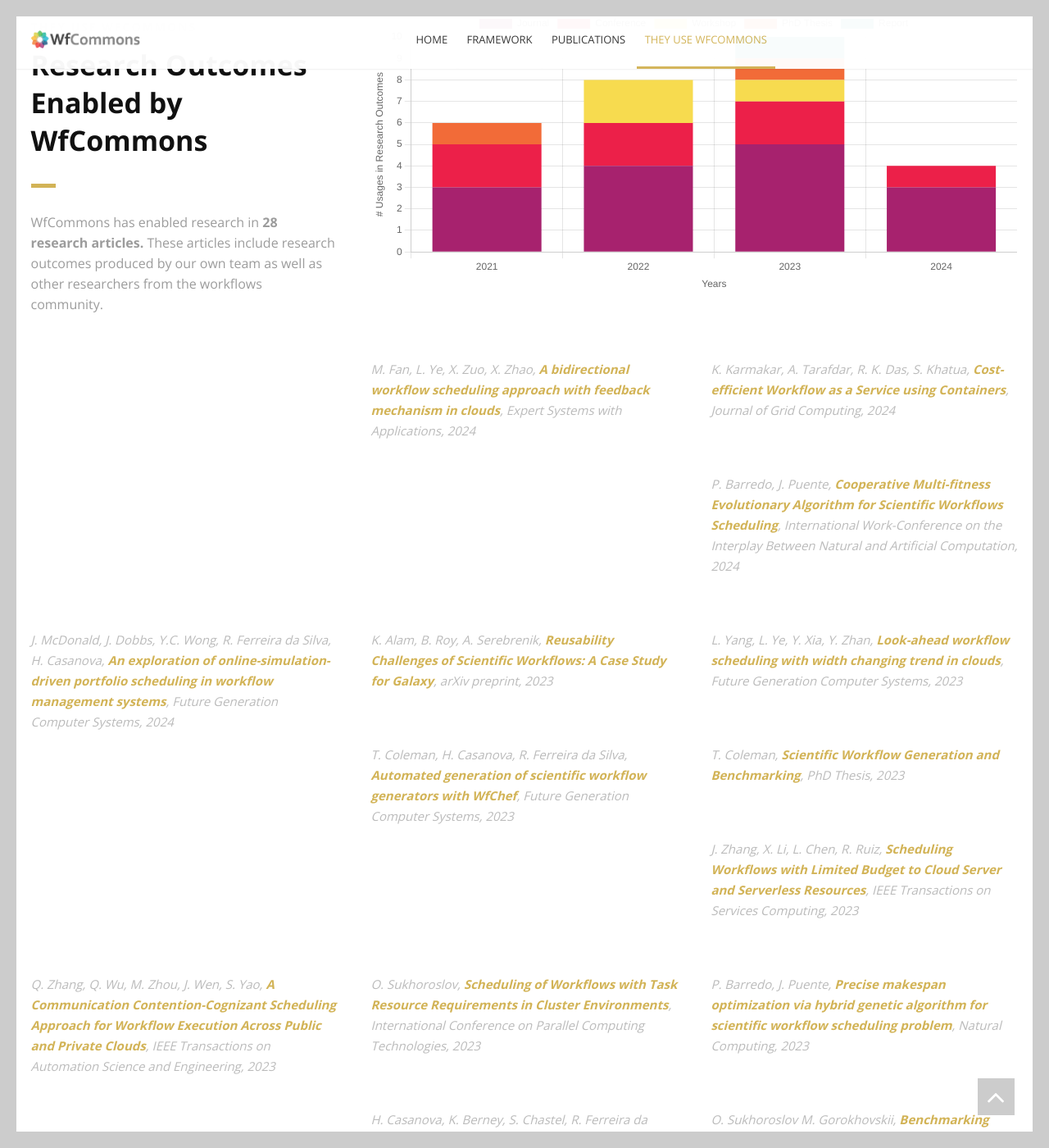
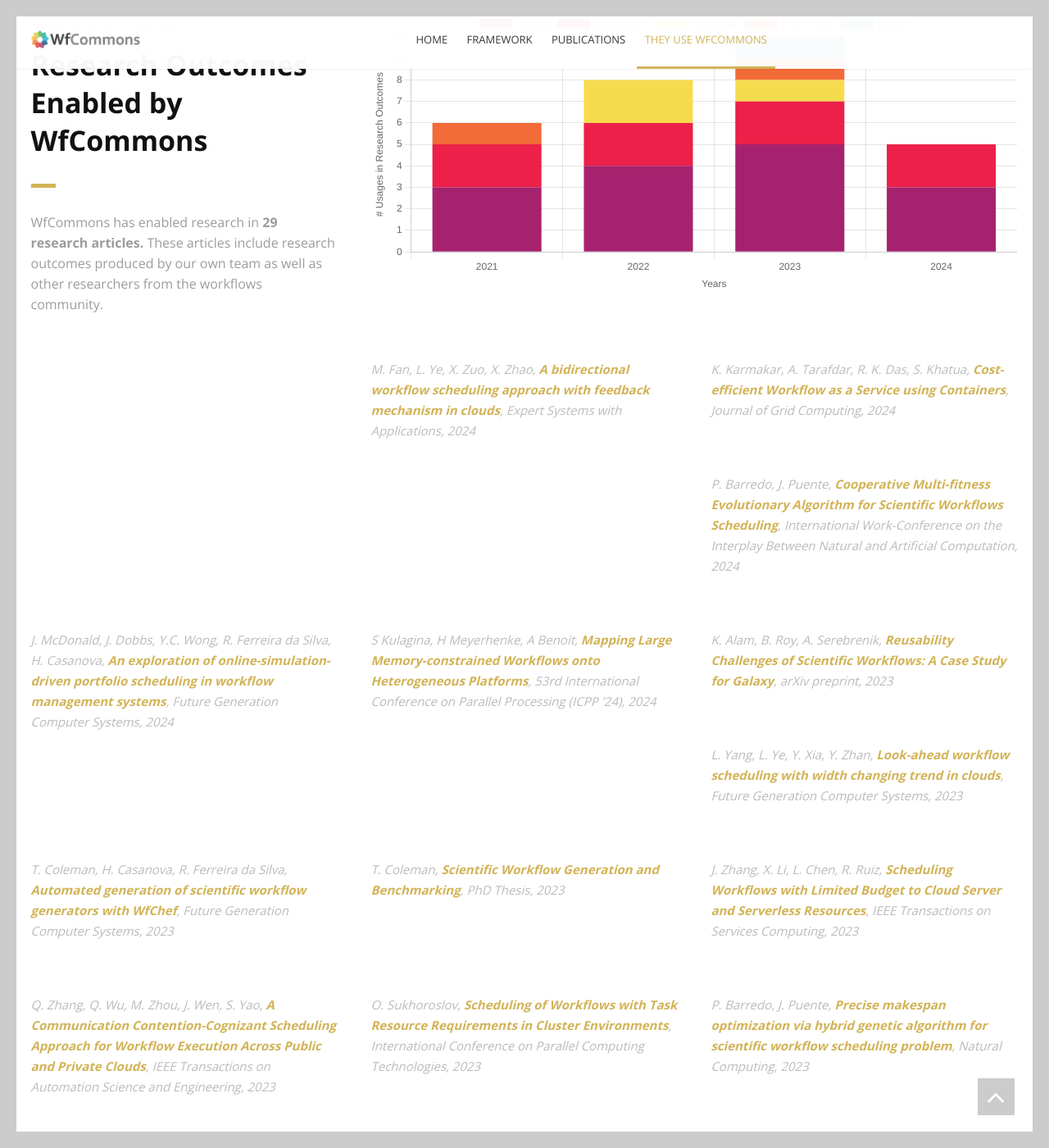
Before and after one commit to wfcommons/wfcommons.github.io, a Jekyll site: the page built from index.html, in a window 1280 px wide and 1400 px high, scrolled down 2938 px. Shown: the whole window at 82% size. Built offline with Jekyll 4.4.1, drawn with Linux system fonts in a browser that asks for light colours.

Commit message:
Update usages.yml

```diff
--- a/_data/usages.yml
+++ b/_data/usages.yml
@@ -1,3 +1,10 @@
+- title: Mapping Large Memory-constrained Workflows onto Heterogeneous Platforms
+  authors: S Kulagina, H Meyerhenke, A Benoit
+  type: Conference
+  book: 53rd International Conference on Parallel Processing (ICPP '24)
+  year: 2024
+  link: https://arxiv.org/abs/2407.09077
+
 - title: An exploration of online-simulation-driven portfolio scheduling in workflow management systems
   authors: J. McDonald, J. Dobbs, Y.C. Wong, R. Ferreira da Silva, H. Casanova
   type: Journal
```
